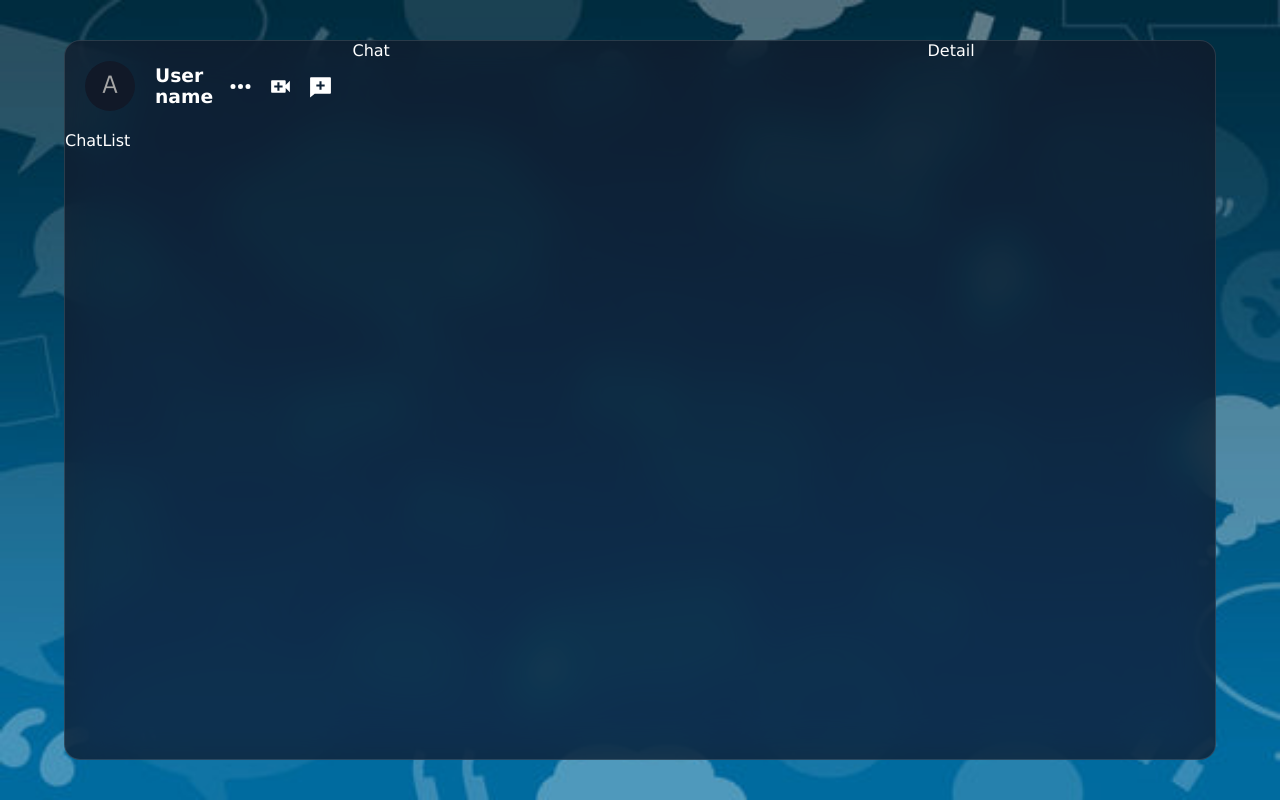
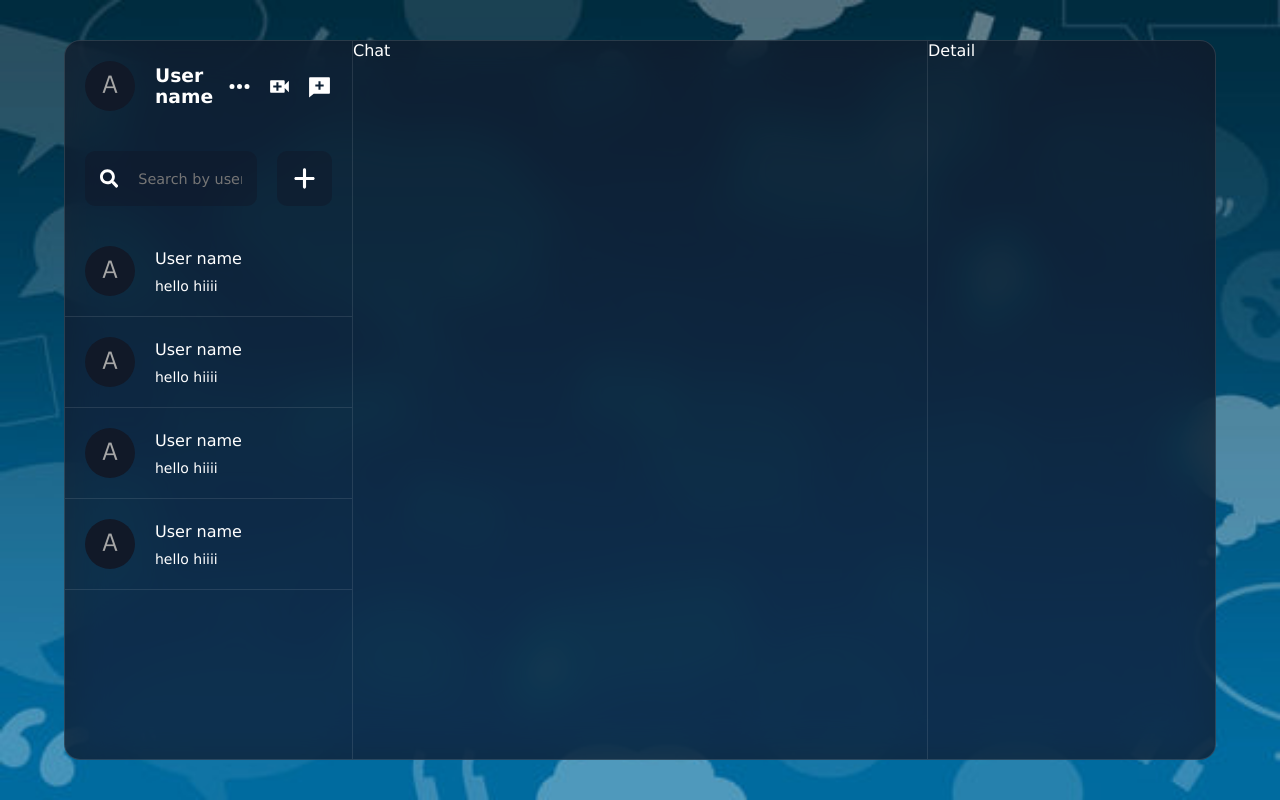
Before and after one commit to chnoumanejaz/whispup-firebase-chatapp, a React (Vite) app: page / in a window 1280 px wide. Built offline with nearby package versions, Linux system fonts and the light colour scheme.

Commit message:
enhance chat and list components with search functionality

```diff
--- a/src/components/chat/chat.css
+++ b/src/components/chat/chat.css
@@ -1,3 +1,5 @@
-.chat{
+.chat {
     flex: 2;
+    border-right: 1px solid rgba(255, 255, 255, 0.1);
+    border-left: 1px solid rgba(255, 255, 255, 0.1);
 }
--- a/src/components/list/chatList/ChatList.jsx
+++ b/src/components/list/chatList/ChatList.jsx
@@ -1,9 +1,57 @@
-import "./chatList.css"
+import { useState } from 'react';
+import { FaMinus, FaSearch } from 'react-icons/fa';
+import { FaPlus } from 'react-icons/fa6';
+import './chatList.css';
 
 const ChatList = () => {
+  const [addMode, setAddMode] = useState(false);
   return (
-    <div className="chatList">ChatList</div>
-  )
-}
+    <div className="chatList">
+      <div className="search">
+        <div className="searchBar">
+          <FaSearch />
+          <input type="text" placeholder="Search by user name" />
+        </div>
 
-export default ChatList
+        <div onClick={() => setAddMode(!addMode)} className="svg">
+          {addMode ? <FaMinus /> : <FaPlus />}
+        </div>
+      </div>
+
+      <div className="item">
+        {/* TODO: change the alt attribute value */}
+        <img src="./avatar.png" alt="user" />
+        <div className="texts">
+          <span>User name</span>
+          <p>hello hiiii</p>
+        </div>
+      </div>
+      <div className="item">
+        {/* TODO: change the alt attribute value */}
+        <img src="./avatar.png" alt="user" />
+        <div className="texts">
+          <span>User name</span>
+          <p>hello hiiii</p>
+        </div>
+      </div>
+      <div className="item">
+        {/* TODO: change the alt attribute value */}
+        <img src="./avatar.png" alt="user" />
+        <div className="texts">
+          <span>User name</span>
+          <p>hello hiiii</p>
+        </div>
+      </div>
+      <div className="item">
+        {/* TODO: change the alt attribute value */}
+        <img src="./avatar.png" alt="user" />
+        <div className="texts">
+          <span>User name</span>
+          <p>hello hiiii</p>
+        </div>
+      </div>
+    </div>
+  );
+};
+
+export default ChatList;
--- a/src/components/list/chatList/chatList.css
+++ b/src/components/list/chatList/chatList.css
@@ -1,3 +1,76 @@
-.chatList{
+.chatList {
+    flex: 1;
+    overflow-y: scroll;
 
+    .search {
+        display: flex;
+        align-items: center;
+        gap: 20px;
+        padding: 20px;
+
+        .searchBar {
+            flex: 1;
+            background-color: rgba(17, 25, 40, 0.5);
+            display: flex;
+            align-items: center;
+            gap: 20px;
+            border-radius: 10px;
+            padding: 15px;
+
+            input {
+                background-color: transparent;
+                border: none;
+                outline: none;
+                color: white;
+                width: 100%;
+                font-size: 0.9rem;
+            }
+
+            svg {
+                font-size: 25px;
+            }
+        }
+
+        .svg {
+            font-size: 25px;
+            background-color: rgba(17, 25, 40, 0.5);
+            padding: 15px;
+            border-radius: 10px;
+            cursor: pointer;
+            display: grid;
+            place-items: center;
+        }
+    }
+
+
+    .item {
+        display: flex;
+        align-items: center;
+        gap: 20px;
+        padding: 20px;
+        cursor: pointer;
+        border-bottom: 1px solid rgba(255, 255, 255, 0.1);
+
+        img {
+            width: 50px;
+            height: 50px;
+            border-radius: 50%;
+            object-fit: cover;
+        }
+
+        .texts {
+            display: flex;
+            flex-direction: column;
+            gap: 10px;
+
+            span {
+                font-weight: 500;
+            }
+
+            p {
+                font-size: 14px;
+                font-weight: 300;
+            }
+        }
+    }
 }
--- a/src/components/list/list.css
+++ b/src/components/list/list.css
@@ -1,3 +1,5 @@
-.list{
+.list {
     flex: 1;
+    display: flex;
+    flex-direction: column;
 }
--- a/src/index.css
+++ b/src/index.css
@@ -24,3 +24,17 @@ body {
   border: 1px solid rgba(255, 255, 255, 0.12);
   display: flex;
 }
+
+::-webkit-scrollbar {
+  width: 10px;
+  height: 4px;
+}
+
+::-webkit-scrollbar-thumb {
+  background-color: rgba(17, 25, 40, 0.574);
+  border-radius: 2.8rem;
+}
+
+::-webkit-scrollbar-thumb:hover {
+  background-color: rgba(17, 25, 40, 0.974)
+}
```
